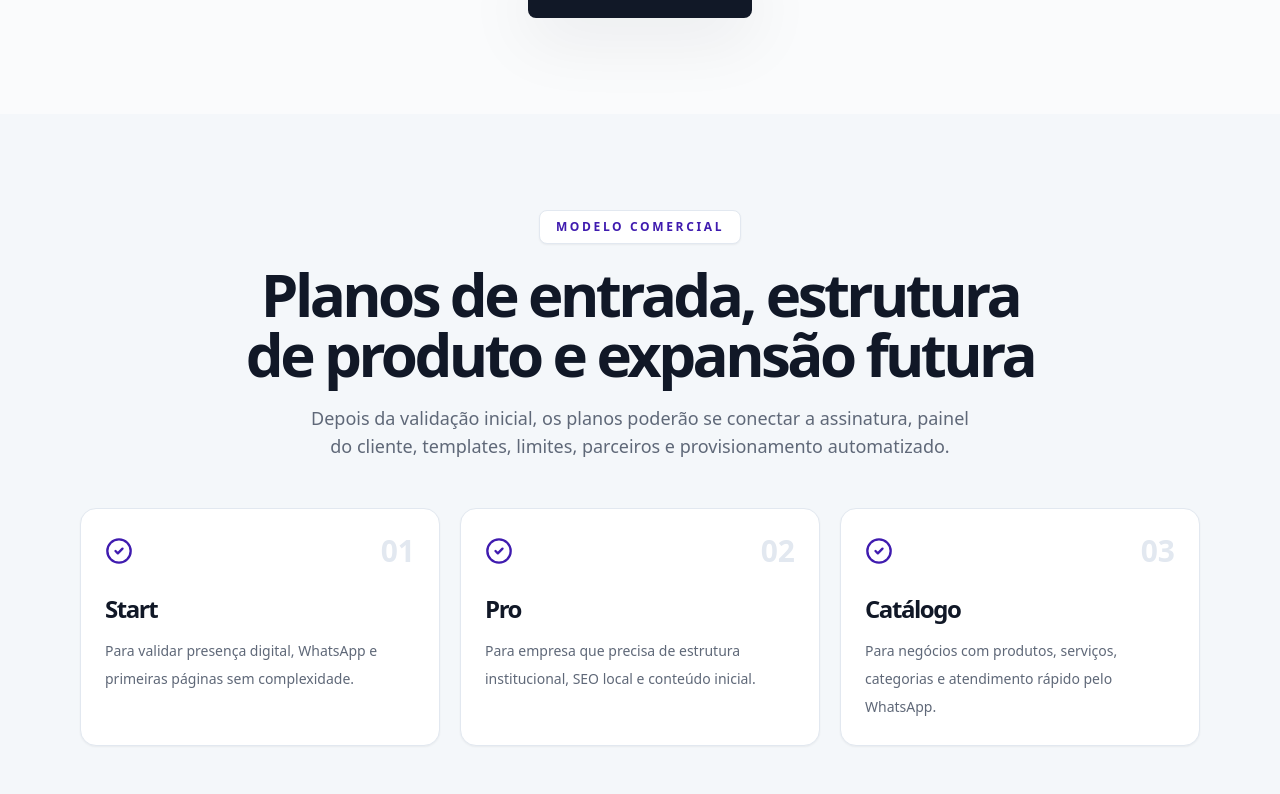
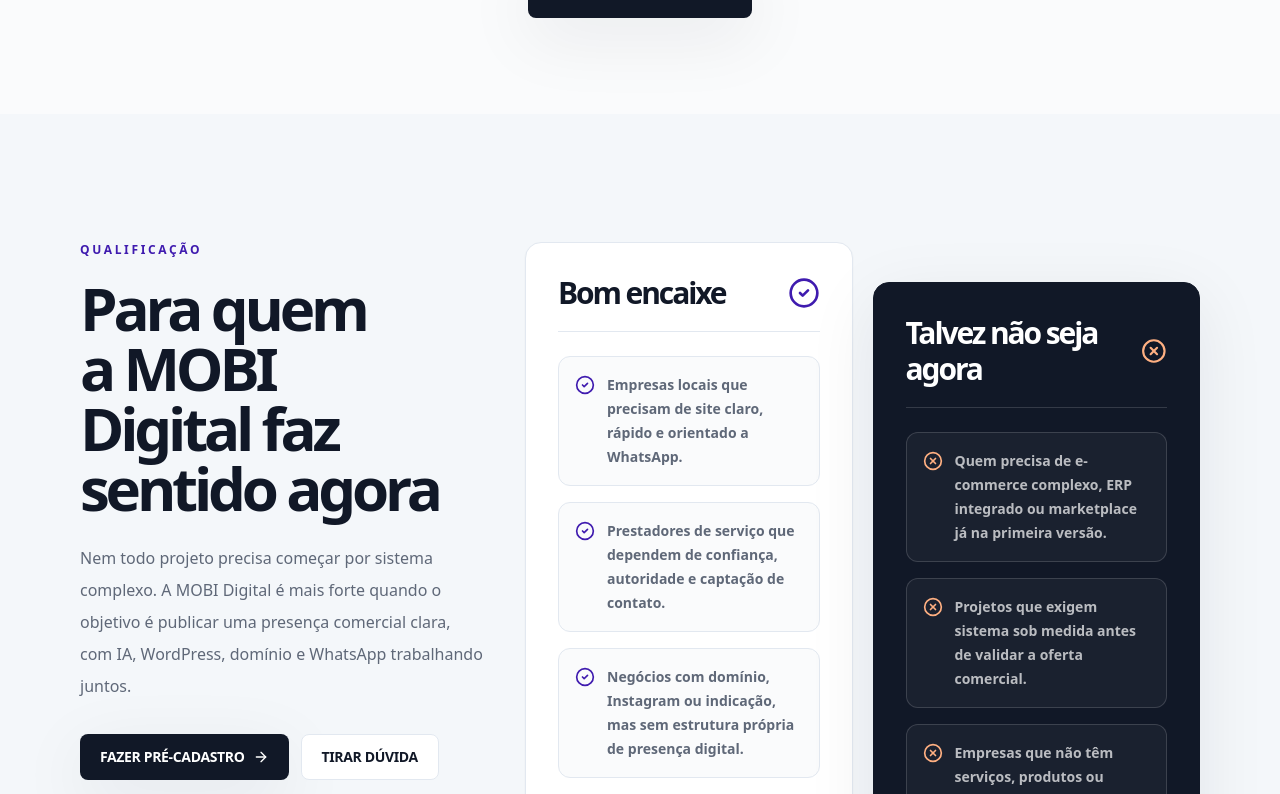
Before and after one commit to agenciamobi/mobidigital, a Next.js app: page /planos in a window 1280 px wide. Shown: the part 2626-3420 px from the top of the page. Built offline with nearby package versions, Linux system fonts and the light colour scheme.

Commit message:
Add audience fit section to plans page

```diff
--- a/app/planos/page.tsx
+++ b/app/planos/page.tsx
@@ -1,4 +1,5 @@
 import { ArrowRight, CheckCircle2, MessageCircle } from "lucide-react";
+import { MobiAudienceFit } from "@/components/mobi-audience-fit";
 import { MobiButton } from "@/components/button";
 import { CTASection, PageHero, PageShell, PlanCard, SectionHeading } from "@/components/ui";
 import { plans, whatsAppLink } from "@/lib/site-data";
@@ -123,6 +124,8 @@
         </div>
       </section>
 
+      <MobiAudienceFit />
+
       <section className="bg-surface-muted py-16 sm:py-24">
         <div className="container-page">
           <SectionHeading
```
